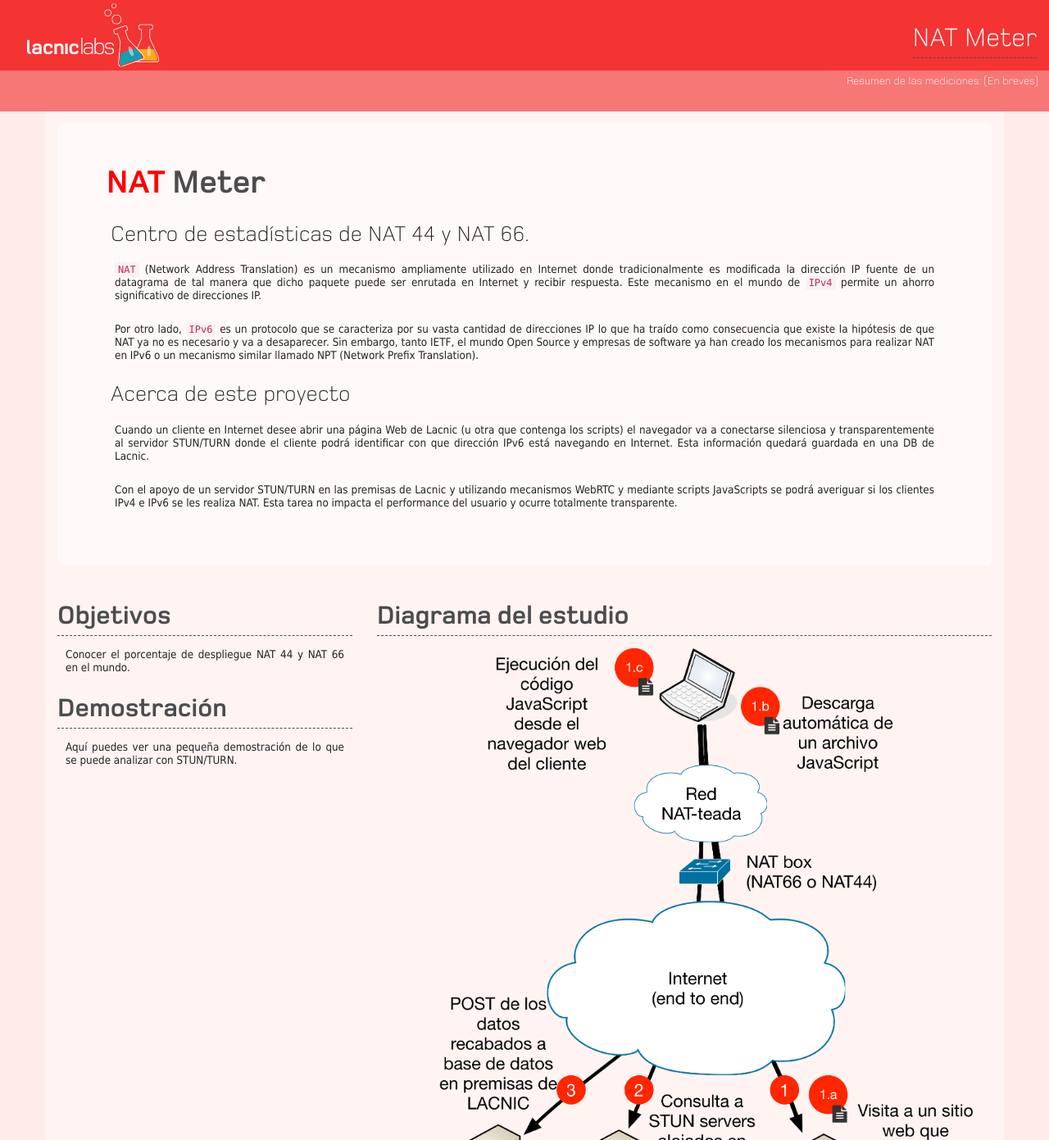
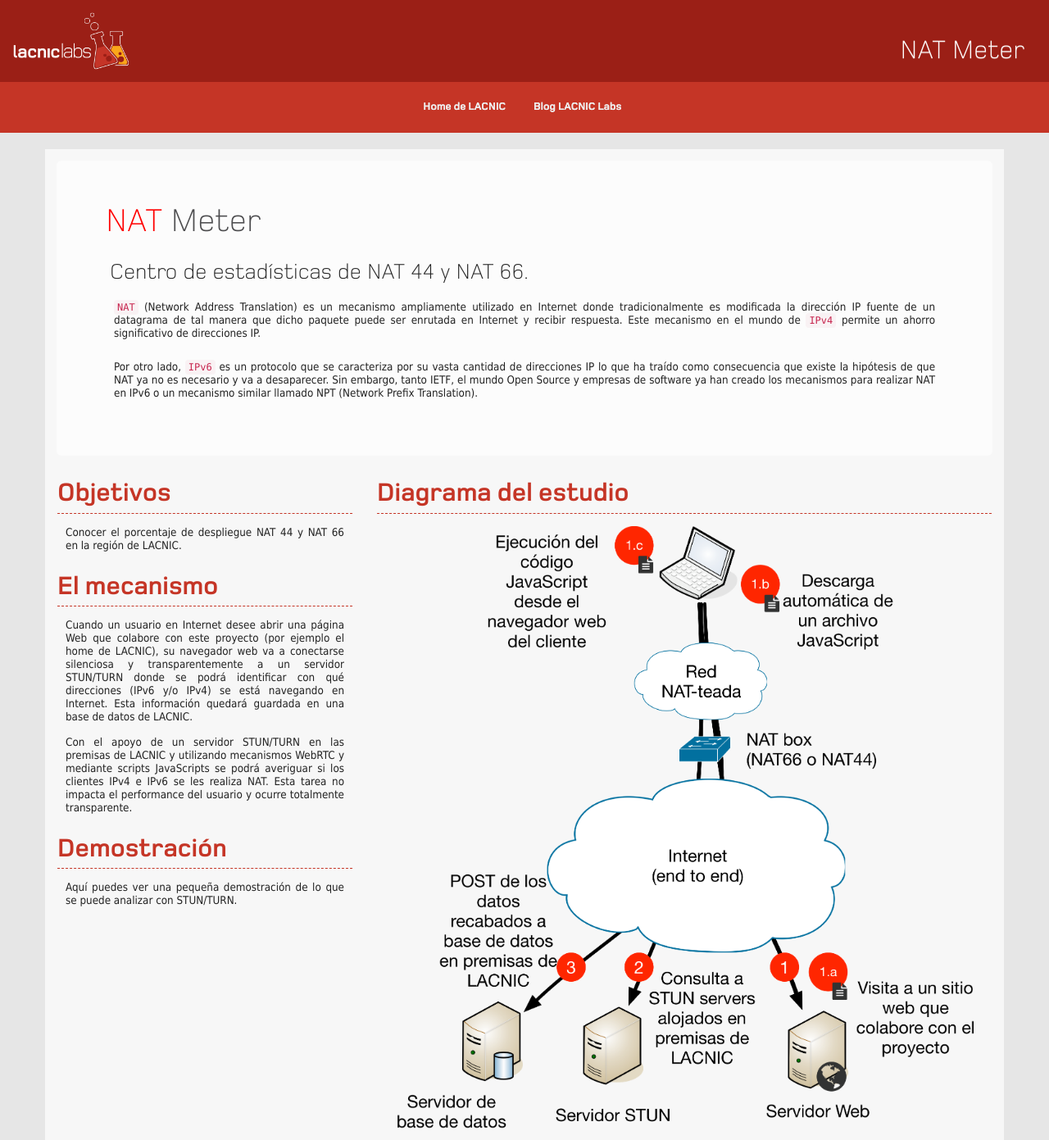
Before and after one commit to LACNIC/natmeter, a Django app: page / in a window 1280 px wide. Shown: the top 1391 px of the page at 82% size. Run offline with Django 3.2, Linux system fonts and the light colour scheme; some libraries are stand-ins or nearby versions; grey boxes are pictures that could not be loaded.

Commit message:
New Labs logos New frontend to fit new generic styles

```diff
--- a/stun/app/static/app/css/lacniclabs-override.css
+++ b/stun/app/static/app/css/lacniclabs-override.css
@@ -1,11 +1,32 @@
 #barra-primaria {
-    background-color: #F43333;
+    background-color: #9b1f16;
 }
 
 #barra-secundaria {
-    background-color: #F77676;
+    background-color: #c53526;
 }
 
 #barra-secundaria > p {
     background-color: #F77676;
 }
+
+.jumbotron {
+	background-color: #FCFCFC;
+}
+
+#fondo {
+	background-color: #F7F7F7;
+}
+
+body {
+	background-color: #E6E6E6;
+}
+
+#highlight {
+	color: #F43333;
+}
+
+footer {
+  background-color: #404041;
+  padding: 15px;
+}
--- a/stun/app/static/app/css/lacniclabs-portales-negro.css
+++ b/stun/app/static/app/css/lacniclabs-portales-negro.css
@@ -8,141 +8,127 @@ LACNIC - css portales genéricos - martin@lacnic.net 2016
 @font-face {
     font-family: 'foundrymonolinebold';
     src: url('../font/foundrymonoline-bold-webfont.woff2') format('woff2'),
-    url('../font/foundrymonoline-bold-webfont.woff') format('woff');
+         url('../font/foundrymonoline-bold-webfont.woff') format('woff');
     font-weight: normal;
     font-style: normal;
 }
-
 @font-face {
     font-family: 'foundrymonolinelight';
     src: url('../font/foundrymonoline-light-webfont.woff2') format('woff2'),
-    url('../font/foundrymonoline-light-webfont.woff') format('woff');
+         url('../font/foundrymonoline-light-webfont.woff') format('woff');
     font-weight: normal;
     font-style: normal;
 }
-
 /* -- estilos Background -- */
 {
-    background-color: #000000
-;
+background-color:#9b1f16;
 
-    background-color: #4c4c4e
-;
+background-color:#c53526;
 
-    background-color: #939597
-;
+background-color:#e2aea1;
 
 /* -- colores Pie -- */
 
-    background-color: #404041
-;
+background-color:#404041;
 
-    background-color: #7f7f7f
-;
+background-color:#7f7f7f;
 }
 /* -- generales -- */
-strong, b {
-    font-weight: bold;
+strong, b{
+	font-weight:bold;
+}
+em, i{
+	font-style:italic;
 }
 
-em, i {
-    font-style: italic;
+a{
+	/* enlace general */
+	text-decoration:none;
+	color:#009dca;
+}
+a:hover{
+	text-decoration:underline;
+	color:#0d6e84;
+}
+a:visited{
+	color:#0d6e84;
 }
 
-a {
-    /* enlace general */
-    text-decoration: none;
-    color: #009dca;
+a img{
+	border:none;
+}
+/* -- estilos de texto y cabezales -- */
+p{
+	font-family:Tahoma, Geneva, sans-serif;
+	font-weight:normal;
+	font-size:10pt;
+	line-height:12pt;
+	padding:5px 0;
+	margin:5px 10px;
+	color:#222;
+	text-align:justify;
 }
 
-a:hover {
-    text-decoration: underline;
-    color: #0d6e84;
+ol, ul{
+	font-family:Tahoma, Geneva, sans-serif;
+	font-weight:normal;
+	font-size:10pt;
+	line-height:12pt;
+	padding:5px 5px 5px 50px;
+	margin:5px 10px;
+	color:#222;
+	text-align:left;
 }
 
-a:visited {
-    color: #0d6e84;
+h1{
+	font-family: 'foundrymonolinebold';
+	font-size:30pt;
+	padding:5px 0;
+	margin:0 0 15px 0;
+	text-align:left;
+	color:#c53526;
 }
 
-a img {
-    border: none;
+h2{
+	font-family: 'foundrymonolinebold';
+	font-size:24pt;
+	padding:5px 0;
+	margin:10px 0;
+	border-bottom:1px dashed #c53526;
+	text-align:left;
+	color:#c53526;
 }
 
-/* -- estilos de texto y cabezales -- */
-p {
-    font-family: Tahoma, Geneva, sans-serif;
-    font-weight: normal;
-    font-size: 10pt;
-    line-height: 12pt;
-    padding: 5px 0;
-    margin: 5px 10px;
-    color: #222;
-    text-align: justify;
+h3{
+	color:#222;
+	font-family: 'foundrymonolinelight';
+	font-size:20pt;
+	padding:5px;
+	margin:10px 0;
+	text-align:left;
 }
 
-ol, ul {
-    font-family: Tahoma, Geneva, sans-serif;
-    font-weight: normal;
-    font-size: 10pt;
-    line-height: 12pt;
-    padding: 5px 5px 5px 50px;
-    margin: 5px 10px;
-    color: #222;
-    text-align: left;
-}
-
-h1 {
-    font-family: 'foundrymonolinebold';
-    font-size: 30pt;
-    padding: 5px 0;
-    margin: 0 0 15px 0;
-    text-align: left;
-    color: #4c4c4e;
-}
-
-h2 {
-    font-family: 'foundrymonolinebold';
-    font-size: 24pt;
-    padding: 5px 0;
-    margin: 10px 0;
-    border-bottom: 1px dashed #4c4c4e;
-    text-align: left;
-    color: #4c4c4e;
-}
-
-h3 {
-    color: #222;
-    font-family: 'foundrymonolinelight';
-    font-size: 20pt;
-    padding: 5px;
-    margin: 10px 0;
-    text-align: left;
-}
-
-h4 {
-    color: #808080;
-    font-family: 'foundrymonolinelight';
-    font-size: 16pt;
-    padding: 5px;
-    margin: 10px 0;
-    text-align: left;
+h4{
+	color:#808080;
+	font-family: 'foundrymonolinelight';
+	font-size:16pt;
+	padding:5px;
+	margin:10px 0;
+	text-align:left;
 }
 
 #barra-primaria {
     border-radius: 0;
     border: none;
     margin: 0;
+    padding: 15px;
 }
 
 #barra-primaria > #titulo-primario > h2 {
-    color: #ffffff;
+    color: #FFFFFF;
     font-family: 'foundrymonolinelight';
-}
-
-#barra-secundaria {
-    border-radius: 0;
-    border: none;
-    margin: 0;
+    text-decoration: none;
+    border-bottom: 0px;
 }
 
 #barra-secundaria > p {
@@ -154,15 +140,54 @@ h4 {
     padding-right: 1em;
 }
 
+#barra-secundaria > ul > li > a, #barra-secundaria > ul > li > a:visited {
+    color: #EFEFEF;
+    text-shadow: 0 0;
+    font-family: 'foundrymonolinebold';
+}
+
+#barra-secundaria > ul > li > a:hover {
+    color: #FFFFFF;
+    background-color: transparent;
+}
+
+#barra-secundaria {
+    border-radius: 0;
+}
+
+#fondo {
+    margin-top: 0pt;
+}
+
+footer * {
+    padding: 1em;
+    color: #ffffff;
+    font-family: 'foundrymonolinelight';
+}
+
+.jumbotron {
+    margin: 1em;
+}
+
 .jumbotron > p {
     font-size: 10pt;
 }
 
 .jumbotron > h1 {
-    font-family: 'foundrymonolinebold';
+    font-family: 'foundrymonolinelight';
     font-size: 30pt;
     padding: 5px 0;
     margin: 0 0 15px 0;
     text-align: left;
     color: #4c4c4e;
 }
+
+.navbar-nav {
+    width: 100%;
+    text-align: center;
+}
+
+.navbar-nav > li {
+    float: none;
+    display: inline-block;
+}
--- a/stun/app/templates/base.html
+++ b/stun/app/templates/base.html
@@ -59,33 +59,35 @@
     </style>
 
 </head>
-<body style="background-color: #FFECE8">
+<body>
 
-{#Barra primaria#}
+{#Barra anaranjada#}
 <div id="barra-primaria" class="navbar">
 
     <a href="https://www.labs.lacnic.net" title="LACNIC labs" class="pull-left">
-        <img src="{% static "app/imgs/logo_labs.png" %}" border="0" class="hidden-xs"
-             alt="LACNIC Labs"/>
-        <img src="{% static "app/imgs/logo_labs_small.png" %}" border="0" class="visible-xs"
-             alt="LACNIC Labs"/>
+        <img src="{% static 'app/imgs/logos/logo_labs.png' %}" border="0" class="hidden-xs hidden-sm"
+             alt="LACNIC Labs" style="max-height: 5em;"/>
+        <img src="{% static 'app/imgs/logos/logo_labs_small.png' %}" border="0" class="visible-xs visible-sm"
+             alt="LACNIC Labs" style="max-height: 3em;"/>
     </a>
 
-    <a id="titulo-primario" class="navbar-brand pull-right" href="{% url 'home' %}">
+    <a id="titulo-primario" class="navbar-brand pull-right" href="{% url 'app.views.home' %}">
         <h2>
             NAT Meter
         </h2>
     </a>
 </div>
 
-{#Barra secundaria#}
-<div id="barra-secundaria" class="navbar visible-md visible-lg visible-xl">
-    <p>
-        Resumen de las mediciones: (En breves)
-    </p>
+{#Segunda barra#}
+<div id="barra-secundaria" class="navbar visible-sm visible-md visible-lg visible-xl">
+
+    <ul class="nav navbar-nav">
+        <li><a href="http://lacnic.net">Home de LACNIC</a></li>
+        <li><a href="http://labs.lacnic.net">Blog LACNIC Labs</a></li>
+    </ul>
 </div>
 
-<div class="container" style="background-color: #FFF4F2;">
+<div class="container">
     <div class="header clearfix">
         {#        Nada#}
     </div>
@@ -94,7 +96,7 @@
     {% block header %}
     {% endblock %}
 
-    <div class="row marketing">
+    <div id="fondo" class="row marketing">
         {% block content %}
         {% endblock %}
     </div>
@@ -104,15 +106,15 @@
 
 <footer class="row" style="background-color: #C4ABA2 ; padding: 1em;">
 
-    <div class="col-lg-3">
+    <div class="col-sm-3 col-md-3 col-lg-3">
         <a href="https://www.labs.lacnic.net/">
-            <img src="{% static "app/imgs/logo_labs_foot.png" %}" class="hidden-xs center-block" title="LACNIC labs"/>
-            <img src="{% static "app/imgs/logo_labs_foot.png" %}" class="visible-xs center-block" title="LACNIC labs"/>
+            <img src="{% static "app/imgs/logos/logo_labs_foot.png" %}" class="hidden-xs center-block" title="LACNIC labs"/>
+            <img src="{% static "app/imgs/logos/logo_labs_foot.png" %}" class="visible-xs center-block" title="LACNIC labs"/>
         </a>
     </div>
 
     {#    Django logo#}
-    <div class="col-lg-3" style="margin-top: 1em;">
+    <div class="col-sm-3 col-md-3 col-lg-3" style="margin-top: 1em;">
         <div>
             <a href="https://www.djangoproject.com/">
                 <img class="center-block" src="https://www.djangoproject.com/m/img/badges/djangomade124x25_grey.gif"
@@ -122,7 +124,7 @@
     </div>
 
     <!-- Begin LetsEncrypt site seal HTML -->
-    <div class="col-lg-3" data-language="en_US">
+    <div class="col-sm-3 col-md-3 col-lg-3" data-language="en_US">
         <a href="https://letsencrypt.org/">
             <img class="center-block" style="max-width:15em;"
                  src="https://cdn.discourse.org/business/uploads/letsencrypt/original/1X/149e86cd7f135095e9c92f4e67a4b6a7b80a60c0.png">
@@ -130,7 +132,7 @@
     </div>
     <!-- End LetsEncrypt site seal HTML -->
 
-    <div class="col-lg-3" style="margin-top: 1em;">
+    <div class="col-sm-3 col-md-3 col-lg-3" style="margin-top: 1em;">
         <p class="center-block" style="text-align: center; font-family: monospace; color: #808080">
             Application Version: ?<br/>
             Last Updated ?<br/>
--- a/stun/app/templates/home.html
+++ b/stun/app/templates/home.html
@@ -13,8 +13,13 @@
 {% endblock %}
 
 {% block header %}
-    <div class="jumbotron" style="background-color: #FFFAF9; margin-top: 1em;">
-{#        <h1 style=" font-family: 'HelveticaNeue-Light'">#}
+{% endblock %}
+
+{% block title %}Home{% endblock %}
+
+{% block content %}
+
+    <div class="jumbotron">
         <h1>
             <font color="red">NAT</font> Meter
         </h1>
@@ -34,28 +39,7 @@
             Sin embargo, tanto IETF, el mundo Open Source y empresas de software ya han creado los mecanismos para
             realizar NAT en IPv6 o un mecanismo similar llamado NPT (Network Prefix Translation).
         </p>
-
-        <h3>Acerca de este proyecto</h3>
-        <p>
-            Cuando un cliente en Internet desee abrir una página Web de Lacnic (u otra que contenga los scripts)
-            el
-            navegador va a conectarse silenciosa y transparentemente al servidor STUN/TURN donde el cliente
-            podrá
-            identificar con que dirección IPv6 está navegando en Internet. Esta información quedará guardada en
-            una
-            DB de Lacnic.
-        </p>
-        <p>
-            Con el apoyo de un servidor STUN/TURN en las premisas de Lacnic y utilizando mecanismos WebRTC y
-            mediante scripts JavaScripts se podrá averiguar si los clientes IPv4 e IPv6 se les realiza NAT. Esta
-            tarea no impacta el performance del usuario y ocurre totalmente transparente.
-        </p>
     </div>
-{% endblock %}
-
-{% block title %}Home{% endblock %}
-
-{% block content %}
 
     <div>
         <div class="col-xs-12 col-sm-4 col-md-4 col-lg-4" style="float:left;">
@@ -64,11 +48,11 @@
                 <h2>Objetivos</h2>
             </a>
 
-            <p>Conocer el porcentaje de despliegue NAT 44 y NAT 66 en el mundo.</p>
+            <p>Conocer el porcentaje de despliegue NAT 44 y NAT 66 en la región de LACNIC.</p>
         </div>
 
         <div class="col-xs-12 col-sm-8 col-md-8 col-lg-8" style="float: right;">
-            <a href="" alt="API para obtener los resultados.">
+            <a href="" alt="Diagrama de este estudio">
                 <h2>Diagrama del estudio</h2>
             </a>
 
@@ -78,8 +62,24 @@
         </div>
 
         <div class="col-xs-12 col-sm-4 col-md-4 col-lg-4" style="float:left;">
+            <h2>El mecanismo</h2>
+            <p>
+                Cuando un usuario en Internet desee abrir una página Web que colabore con este proyecto (por ejemplo el
+                home de LACNIC), su
+                navegador web va a conectarse silenciosa y transparentemente a un servidor STUN/TURN donde se podrá
+                identificar con qué direcciones (IPv6 y/o IPv4) se está navegando en Internet. Esta información quedará
+                guardada en una base de datos de LACNIC.
+            </p>
+            <p>
+                Con el apoyo de un servidor STUN/TURN en las premisas de LACNIC y utilizando mecanismos WebRTC y
+                mediante scripts JavaScripts se podrá averiguar si los clientes IPv4 e IPv6 se les realiza NAT. Esta
+                tarea no impacta el performance del usuario y ocurre totalmente transparente.
+            </p>
+        </div>
+
+        <div class="col-xs-12 col-sm-4 col-md-4 col-lg-4" style="float:left;">
             <a href="{% url "script" %}"
-               alt="Gráficas de la región. Esta sección muestra las mediciones de latencia de la región LAC.">
+               alt="Demostración del script.">
                 <h2>Demostración</h2>
             </a>
 
```
Also changed, not shown: stun/app/static/app/imgs/logo_labs.png (deleted), stun/app/static/app/imgs/logo_labs_foot.png (deleted), stun/app/static/app/imgs/logo_labs_small.png (deleted), stun/app/static/app/imgs/logos/logo_labs.png (added), stun/app/static/app/imgs/logos/logo_labs_dark.png (added), stun/app/static/app/imgs/logos/logo_labs_dark_small.png (added), stun/app/static/app/imgs/logos/logo_labs_foot.png (added), stun/app/static/app/imgs/logos/logo_labs_foot_small.png (renamed from stun/app/static/app/imgs/logo_labs_foot_small.png), stun/app/static/app/imgs/logos/logo_labs_small.png (added).
